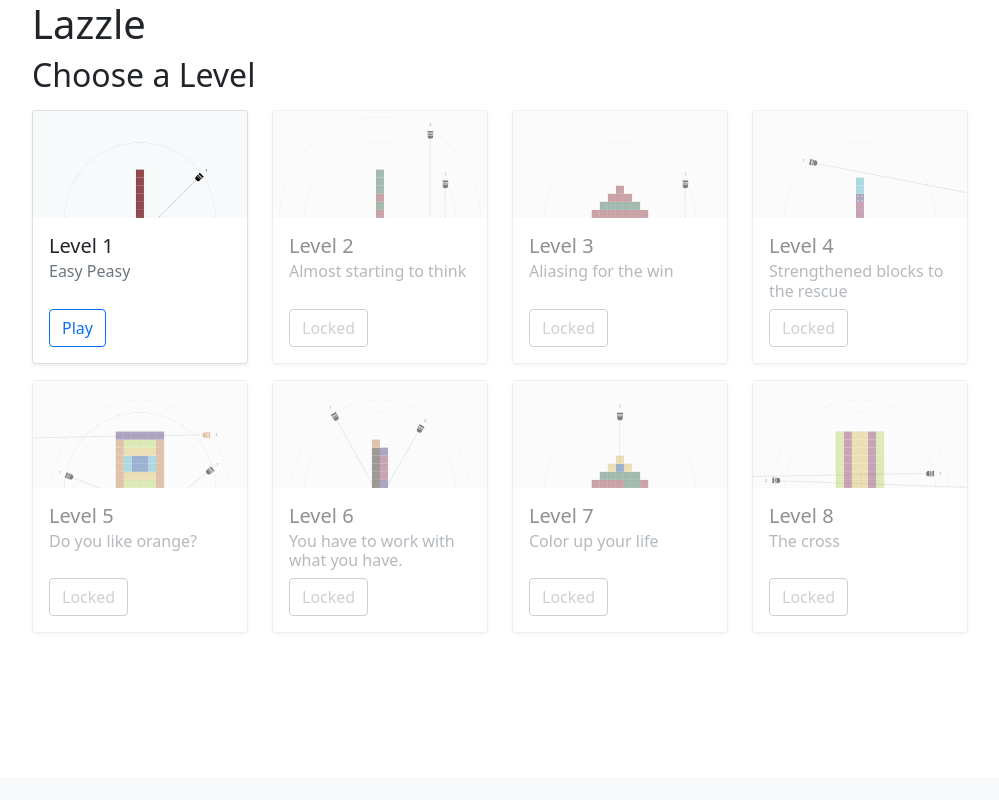
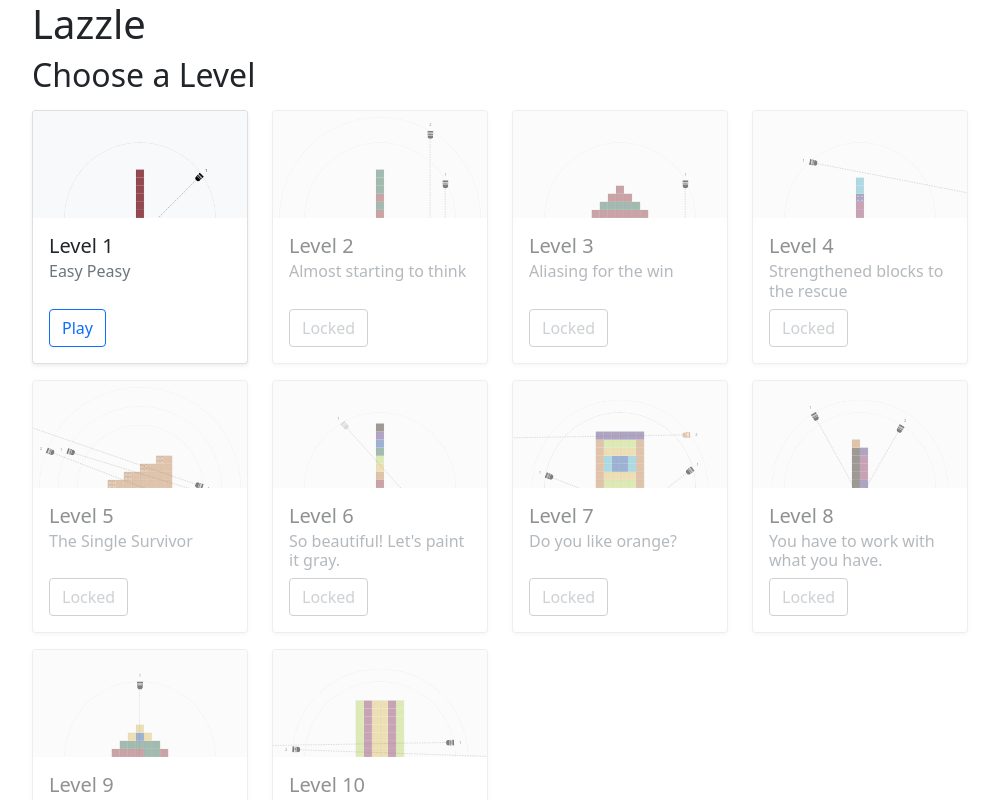
Before and after one commit to steffenraubvogel/lazzle, a React (Create React App) app: page /game in a window 1280 px wide. Shown: the top 800 px of the page, without its empty margins (140-1139 px from the left). Built offline with nearby package versions, Linux system fonts and the light colour scheme.

Commit message:
more levels

```diff
--- a/src/lazzle/Levels.ts
+++ b/src/lazzle/Levels.ts
@@ -2,7 +2,9 @@ import Level1 from './levels/level_simple_easypeasy.json'
 import Level2 from './levels/level_simple_twoshots.json'
 import Level3 from './levels/level_simple_aliasing.json'
 import LevelStrengthened from './levels/level_simple_strengthened.json'
+import LevelStrengthened2 from './levels/level_medium_strengthened.json'
 import LevelRecolor from './levels/level_simple_recolor.json'
+import LevelRecolor2 from './levels/level_simple_recolor2.json'
 import LevelRestricted from './levels/level_medium_restricted.json'
 import Level4 from './levels/level_medium_cross.json'
 import Level5 from './levels/level_medium_colored.json'
@@ -68,4 +70,4 @@ export type Level = {
     lasers: LevelLaser[] // initial lasers
 }
 
-export const AllLevels: Level[] = [Level1, Level2, Level3, LevelStrengthened, LevelRecolor, LevelRestricted, Level5, Level4]
+export const AllLevels: Level[] = [Level1, Level2, Level3, LevelStrengthened, LevelStrengthened2, LevelRecolor2, LevelRecolor, LevelRestricted, Level5, Level4]
--- /dev/null
+++ b/src/lazzle/levels/level_medium_strengthened.json
@@ -0,0 +1,161 @@
+{
+    "name": "The Single Survivor",
+    "gridX": 8,
+    "gridY": 8,
+    "blocks": [
+        {
+            "x": 1,
+            "y": 7,
+            "color": 9,
+            "strength": 1
+        },
+        {
+            "x": 3,
+            "y": 6,
+            "color": 9,
+            "strength": 1
+        },
+        {
+            "x": 2,
+            "y": 6,
+            "color": 9,
+            "strength": 2
+        },
+        {
+            "x": 2,
+            "y": 7,
+            "color": 9,
+            "strength": 1
+        },
+        {
+            "x": 3,
+            "y": 7,
+            "color": 9,
+            "strength": 1
+        },
+        {
+            "x": 4,
+            "y": 7,
+            "color": 9,
+            "strength": 1
+        },
+        {
+            "x": 4,
+            "y": 6,
+            "color": 9,
+            "strength": 1
+        },
+        {
+            "x": 5,
+            "y": 7,
+            "color": 9,
+            "strength": 1
+        },
+        {
+            "x": 5,
+            "y": 6,
+            "color": 9,
+            "strength": 1
+        },
+        {
+            "x": 4,
+            "y": 5,
+            "color": 9,
+            "strength": 2
+        },
+        {
+            "x": 5,
+            "y": 5,
+            "color": 9,
+            "strength": 1
+        },
+        {
+            "x": 6,
+            "y": 5,
+            "color": 9,
+            "strength": 1
+        },
+        {
+            "x": 6,
+            "y": 4,
+            "color": 9,
+            "strength": 2
+        },
+        {
+            "x": 6,
+            "y": 6,
+            "color": 9,
+            "strength": 1
+        },
+        {
+            "x": 6,
+            "y": 7,
+            "color": 9,
+            "strength": 1
+        },
+        {
+            "x": 0,
+            "y": 7,
+            "color": 9,
+            "strength": 2
+        },
+        {
+            "x": 7,
+            "y": 4,
+            "color": 9,
+            "strength": 1
+        },
+        {
+            "x": 7,
+            "y": 5,
+            "color": 9,
+            "strength": 1
+        },
+        {
+            "x": 7,
+            "y": 6,
+            "color": 9,
+            "strength": 1
+        },
+        {
+            "x": 7,
+            "y": 7,
+            "color": 9,
+            "strength": 1
+        }
+    ],
+    "goal": [
+        {
+            "x": 6,
+            "y": 7,
+            "color": 9,
+            "strength": 1
+        }
+    ],
+    "lasers": [
+        {
+            "distance": 250,
+            "rotation": 19,
+            "angle": 1,
+            "order": 1,
+            "movable": true,
+            "rotatable": true
+        },
+        {
+            "distance": 325,
+            "rotation": 197,
+            "angle": 153,
+            "order": 1,
+            "movable": true,
+            "rotatable": true
+        },
+        {
+            "distance": 400,
+            "rotation": 201,
+            "angle": 158,
+            "order": 2,
+            "movable": true,
+            "rotatable": true
+        }
+    ]
+}
--- /dev/null
+++ b/src/lazzle/levels/level_simple_recolor2.json
@@ -0,0 +1,116 @@
+{
+    "name": "So beautiful! Let's paint it gray.",
+    "gridX": 5,
+    "gridY": 8,
+    "blocks": [
+        {
+            "x": 2,
+            "y": 7,
+            "color": 0,
+            "strength": 1
+        },
+        {
+            "x": 2,
+            "y": 6,
+            "color": 9,
+            "strength": 1
+        },
+        {
+            "x": 2,
+            "y": 5,
+            "color": 3,
+            "strength": 1
+        },
+        {
+            "x": 2,
+            "y": 4,
+            "color": 10,
+            "strength": 1
+        },
+        {
+            "x": 2,
+            "y": 3,
+            "color": 1,
+            "strength": 1
+        },
+        {
+            "x": 2,
+            "y": 2,
+            "color": 2,
+            "strength": 1
+        },
+        {
+            "x": 2,
+            "y": 1,
+            "color": 7,
+            "strength": 1
+        },
+        {
+            "x": 2,
+            "y": 0,
+            "color": 8,
+            "strength": 1
+        }
+    ],
+    "goal": [
+        {
+            "x": 2,
+            "y": 7,
+            "color": 6,
+            "strength": 1
+        },
+        {
+            "x": 2,
+            "y": 6,
+            "color": 6,
+            "strength": 1
+        },
+        {
+            "x": 2,
+            "y": 5,
+            "color": 6,
+            "strength": 1
+        },
+        {
+            "x": 2,
+            "y": 4,
+            "color": 6,
+            "strength": 1
+        },
+        {
+            "x": 2,
+            "y": 3,
+            "color": 6,
+            "strength": 1
+        },
+        {
+            "x": 2,
+            "y": 1,
+            "color": 6,
+            "strength": 1
+        },
+        {
+            "x": 2,
+            "y": 2,
+            "color": 6,
+            "strength": 1
+        },
+        {
+            "x": 2,
+            "y": 0,
+            "color": 6,
+            "strength": 1
+        }
+    ],
+    "lasers": [
+        {
+            "order": 1,
+            "distance": 300,
+            "angle": 120,
+            "rotation": 228,
+            "movable": true,
+            "rotatable": true,
+            "color": 6
+        }
+    ]
+}
```
Also changed, not shown: 1 other file (tests, documents, lock files or other folders).
